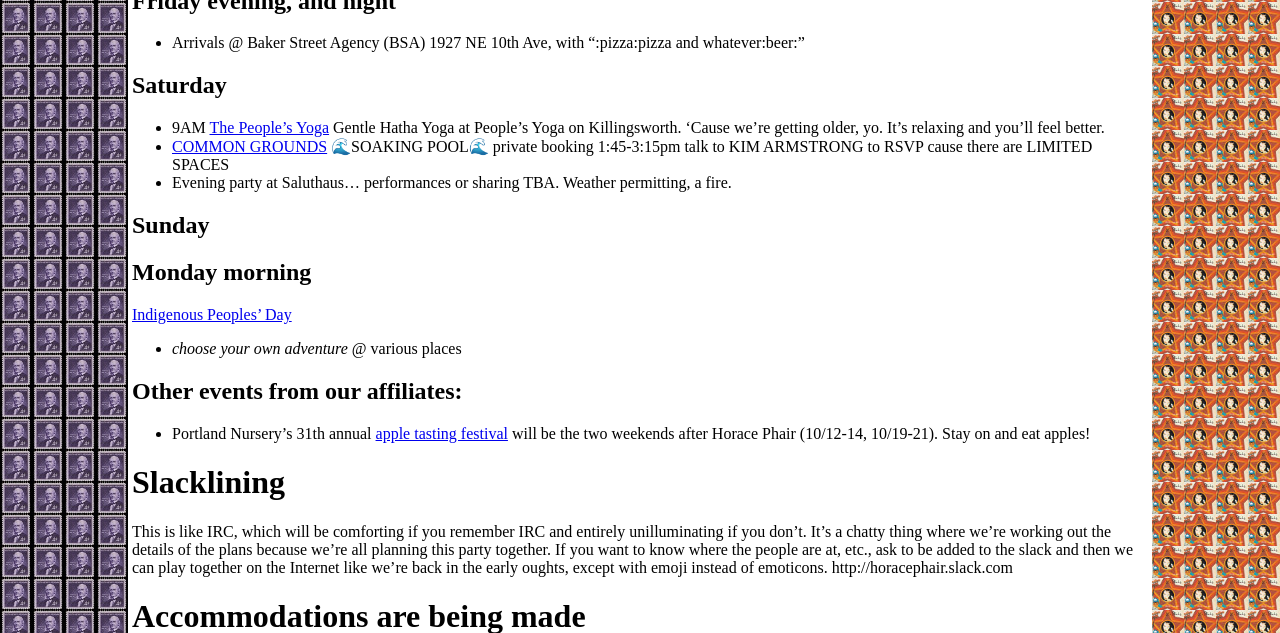
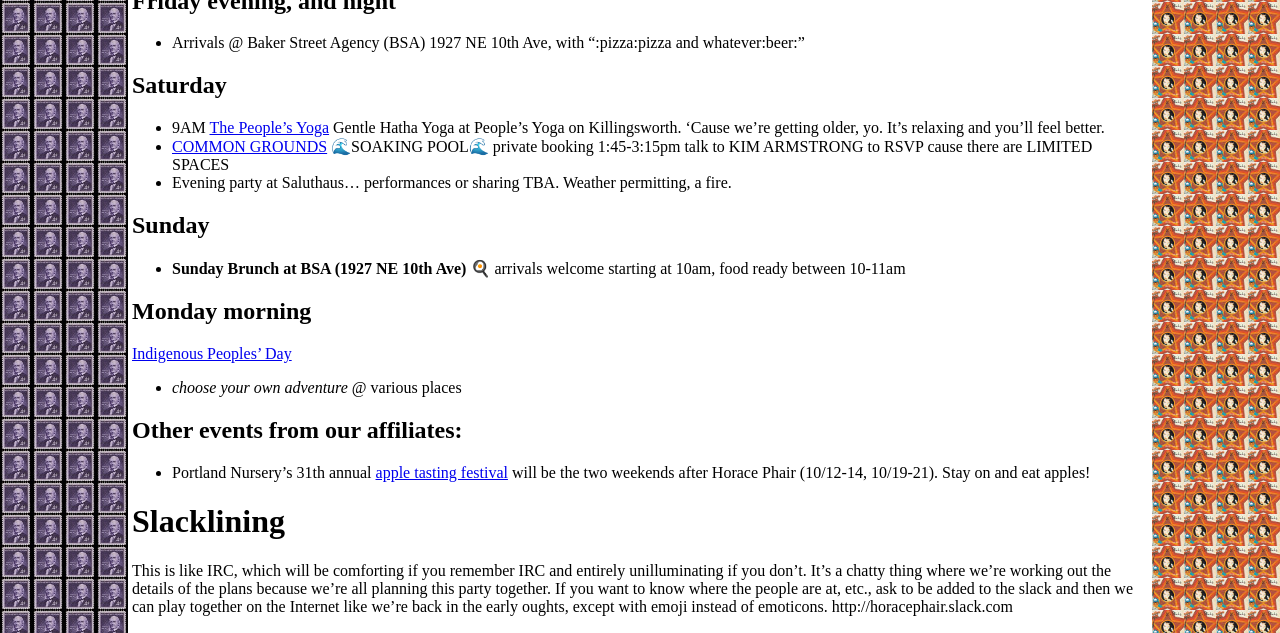
Before and after one commit to horacephair/horacephair.github.io, a Jekyll site: the page built from index.md, in a window 1280 px wide and 900 px high, scrolled down 830 px, cut to the strip 0-633 px from the top of the window. Built offline with Jekyll 4.4.1, drawn with Linux system fonts in a browser that asks for light colours; our own code applies the rules of GitHub Pages for plain Markdown files.

Commit message:
Update index.md

```diff
--- a/index.md
+++ b/index.md
@@ -33,7 +33,7 @@
 * Evening party at Saluthaus... performances or sharing TBA. Weather permitting, a fire.
 
 ## Sunday
-
+* **Sunday Brunch at BSA (1927 NE 10th Ave)** 🍳 arrivals welcome starting at 10am, food ready between 10-11am
 
 ## Monday morning
 <a href="http://www.grandronde.org/news/smoke-signals/2015/10/14/oregon-cities-adopt-indigenous-peoples-day/#sthash.uGAG80Md.dpbs">Indigenous Peoples' Day</a>
```
